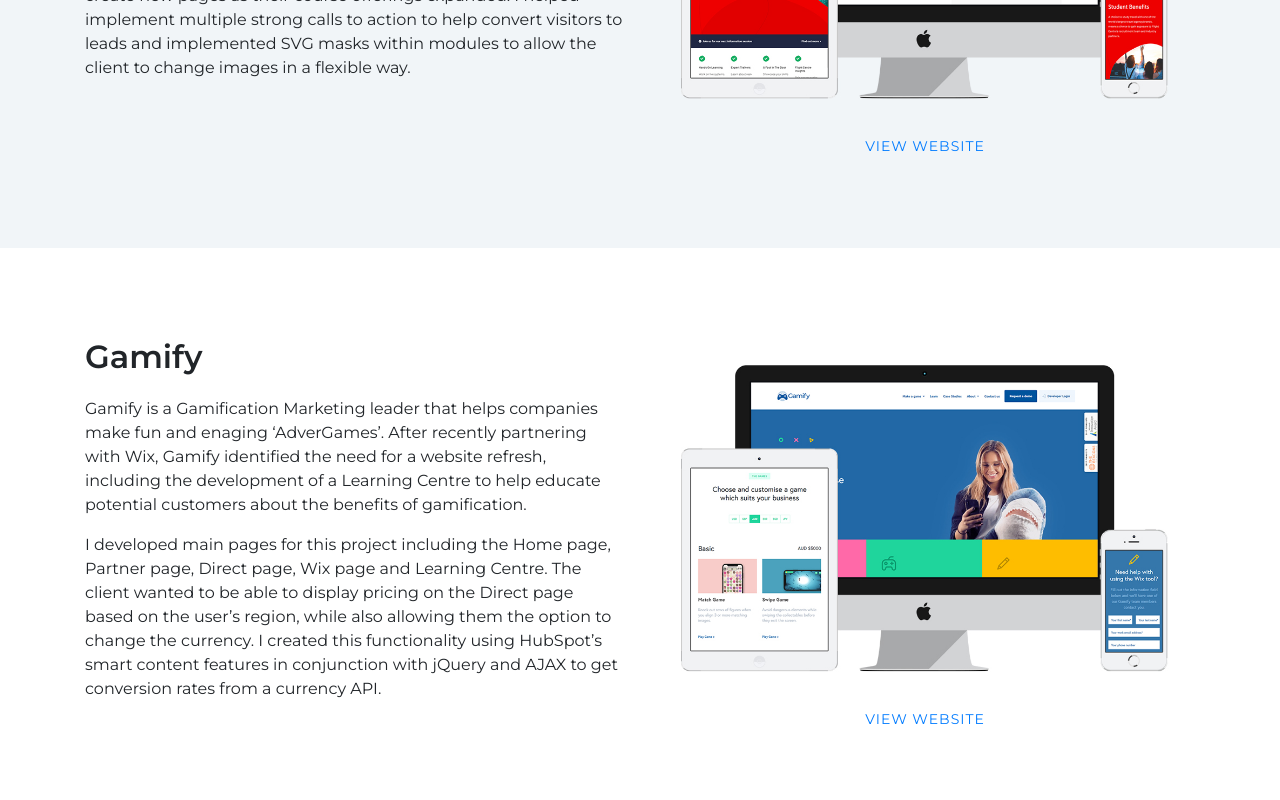
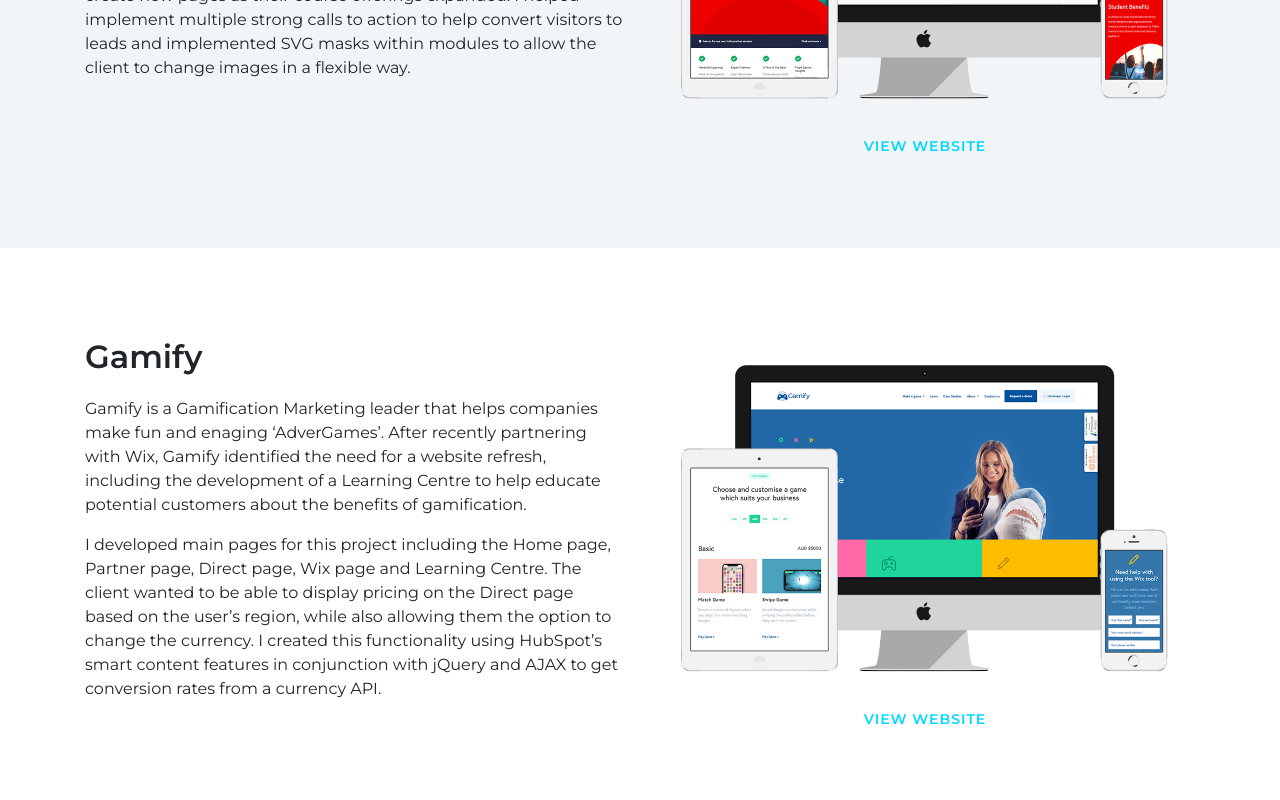
Before and after one commit to genevieveloreal/genevieveloreal.github.io, a plain HTML site: page index.html in a window 1280 px wide. Shown: the part 880-1680 px from the top of the page. Drawn offline with nearby package versions, Linux system fonts and the light colour scheme.

Commit message:
Style change

```diff
--- a/css/style.css
+++ b/css/style.css
@@ -61,6 +61,8 @@
     text-transform: uppercase;
     letter-spacing: 1px;
     font-size: 14px;
+    color: #00d9ff;
+    font-weight: 600;
 }
 a:hover {
     text-decoration: none;
```
